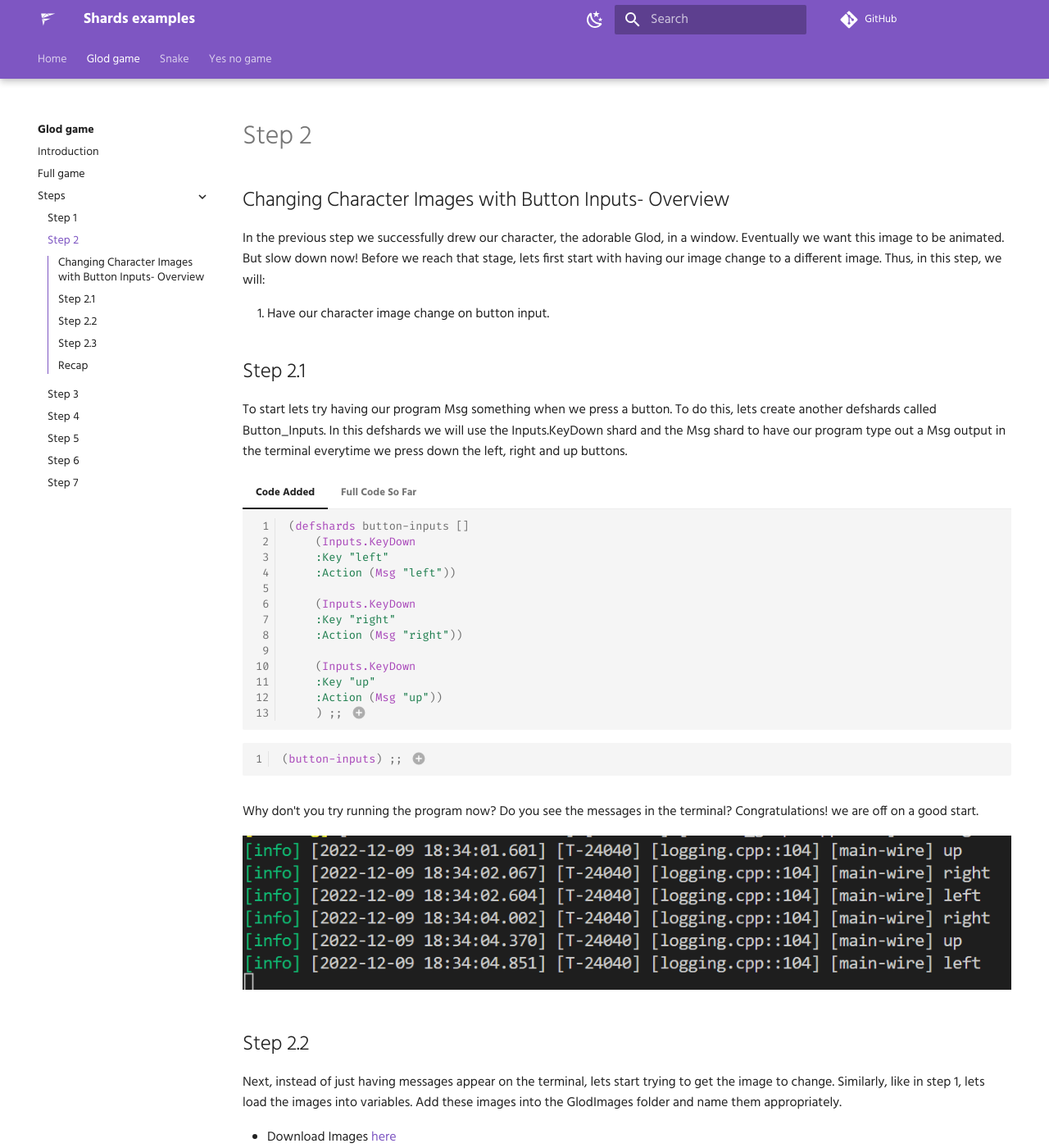
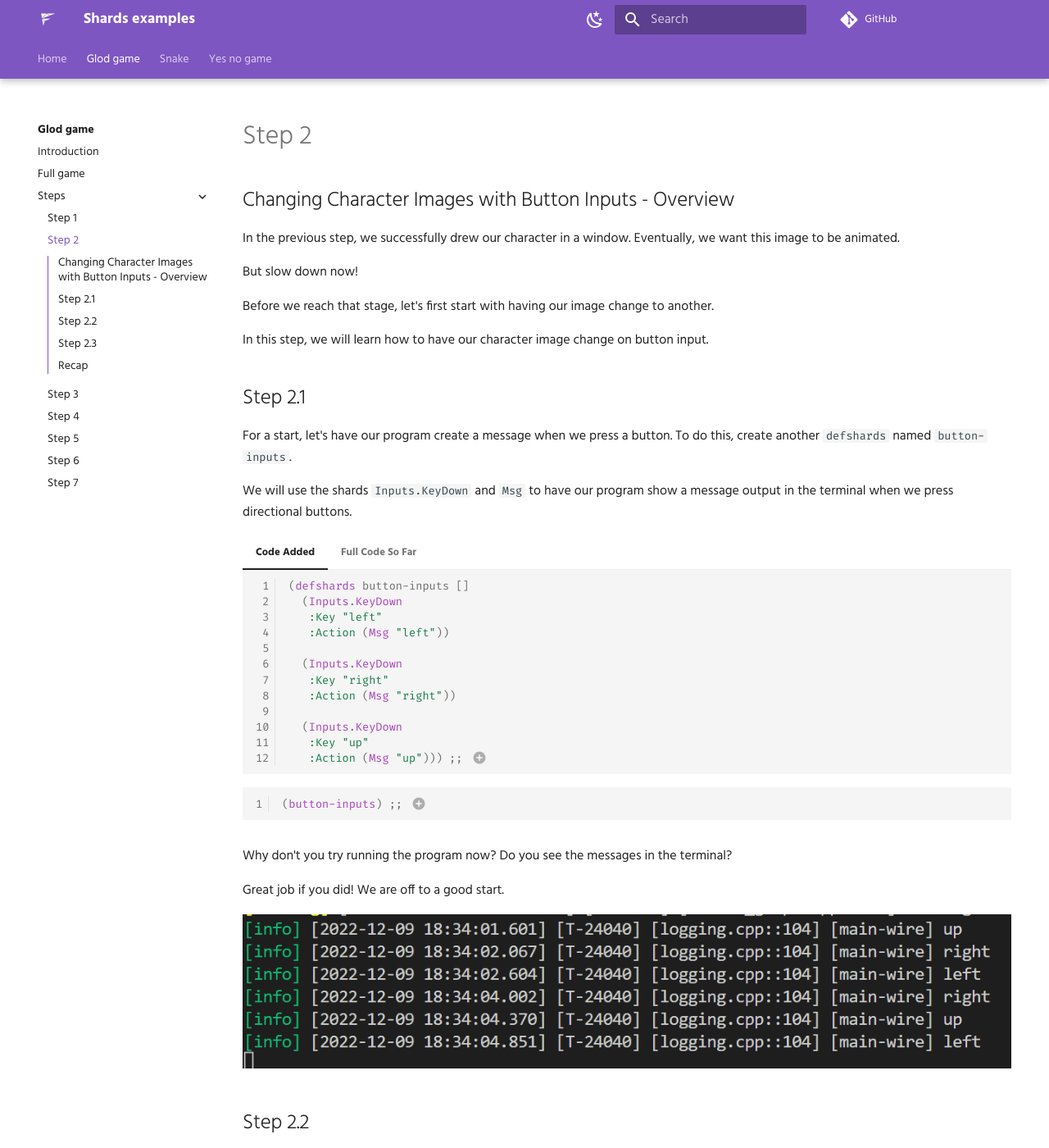
Before and after one commit to fragcolor-xyz/shards-examples, an MkDocs documentation site: the page built from tutorials/glod-game/steps/step-2.md, in a window 1280 px wide and 1400 px high. Shown: the whole window at 82% size. Built offline with MkDocs 1.6.1 and Material for MkDocs 9.7.7, drawn with Linux system fonts in a browser that asks for light colours; comment, search, counter and statistics services are not loaded; some of the changed text lies outside the part shown.

Commit message:
Reformatted text, fixed spelling mistakes, grammatical errors and inconsistent naming of variables.

````diff
--- a/tutorials/glod-game/steps/step-2.md
+++ b/tutorials/glod-game/steps/step-2.md
@@ -1,105 +1,112 @@
 # Step 2
 
-## Changing Character Images with Button Inputs- Overview
+## Changing Character Images with Button Inputs - Overview
 
-In the previous step we successfully drew our character, the adorable Glod, in a window. Eventually we want this image to be animated. But slow down now! Before we reach that stage, lets first start with having our image change to a different image. Thus, in this step, we will:
+In the previous step, we successfully drew our character in a window. Eventually, we want this image to be animated.
 
-1. Have our character image change on button input.
+But slow down now!
+
+Before we reach that stage, let's first start with having our image change to another.
+
+In this step, we will learn how to have our character image change on button input.
 
 ## Step 2.1
 
-To start lets try having our program Msg something when we press a button. To do this, lets create another defshards called Button_Inputs. In this defshards we will use the Inputs.KeyDown shard and the Msg shard to have our program type out a Msg output in the terminal everytime we press down the left, right and up buttons.
+For a start, let's have our program create a message when we press a button. To do this, create another `defshards` named `button-inputs`.
+
+We will use the shards `Inputs.KeyDown` and `Msg` to have our program show a message output in the terminal when we press directional buttons.
 
 === "Code Added"
 
     ```{.clojure .annotate linenums="1"}
     (defshards button-inputs []
-        (Inputs.KeyDown
-        :Key "left"
-        :Action (Msg "left"))
+      (Inputs.KeyDown
+       :Key "left"
+       :Action (Msg "left"))
 
-        (Inputs.KeyDown
-        :Key "right"
-        :Action (Msg "right"))
+      (Inputs.KeyDown
+       :Key "right"
+       :Action (Msg "right"))
 
-        (Inputs.KeyDown
-        :Key "up"
-        :Action (Msg "up"))
-        ) ;; (1)
-
+      (Inputs.KeyDown
+       :Key "up"
+       :Action (Msg "up"))) ;; (1)
     ```
 
-    1. Code above is added from line 8-19.
+    1. The code above is added to lines 8 - 19.
 
     ```{.clojure .annotate linenums="1"}
     (button-inputs) ;; (1)
     ```
 
-    1.  added in line 44
+    1.  Added to line 44.
 
 === "Full Code So Far"
 
     ```{.clojure .annotate linenums="1"}
     (defshards LoadTexture [name]
-        (LoadImage name)
-        (GFX.Texture))
+      (LoadImage name)
+      (GFX.Texture))
 
     (defshards initialize-character []
-    (LoadTexture "GlodImages/Character1.png") = .character-image)
+      (LoadTexture "GlodImages/Character1.png") = .character-image)
 
     (defshards button-inputs []
-    (Inputs.KeyDown
-    :Key "left"
-    :Action (Msg "left"))
+      (Inputs.KeyDown
+       :Key "left"
+       :Action (Msg "left"))
 
-    (Inputs.KeyDown
-    :Key "right"
-    :Action (Msg "right"))
+      (Inputs.KeyDown
+       :Key "right"
+       :Action (Msg "right"))
 
-    (Inputs.KeyDown
-    :Key "up"
-    :Action (Msg "up")))
+      (Inputs.KeyDown
+       :Key "up"
+       :Action (Msg "up")))
 
     (defloop main-wire
-    (Setup
-    (innitialize-character))
+      (Setup
+       (initialize-character))
 
-    (GFX.MainWindow
-    :Title "MainWindow" :Width 1920 :Height 1080
-    :Contents
-    (-> (Setup
-            (GFX.DrawQueue) >= .ui-draw-queue
-            (GFX.UIPass .ui-draw-queue) >> .render-steps)
+      (GFX.MainWindow
+       :Title "MainWindow" :Width 1920 :Height 1080
+       :Contents
+       (->
+        (Setup
+         (GFX.DrawQueue) >= .ui-draw-queue
+         (GFX.UIPass .ui-draw-queue) >> .render-steps)
         .ui-draw-queue (GFX.ClearQueue)
 
         (UI
-            .ui-draw-queue
-            (->
-            (UI.Area :Position (float2 0 0)
-                    :Anchor Anchor.Center
-                    :Contents
-                    (->
-                    LoadTexture .character-image (UI.Image :Scale (float2 0.2))))))
+         .ui-draw-queue
+         (->
+          (UI.Area
+           :Position (float2 0 0)
+           :Anchor Anchor.Center
+           :Contents
+           (->
+            LoadTexture .character-image (UI.Image :Scale (float2 0.2))))))
 
         (GFX.Render :Steps .render-steps)
 
         (button-inputs))))
-
 
     (defmesh main)
     (schedule main main-wire)
     (run main (/ 1.0 60))
     ```
 
-Why don't you try running the program now? Do you see the messages in the terminal? Congratulations! we are off on a good start.
+Why don't you try running the program now? Do you see the messages in the terminal?
+
+Great job if you did! We are off to a good start.
 
 ![Step 2.1 Output](assets/step2_1_Image.png)
 
 ## Step 2.2
 
-Next, instead of just having messages appear on the terminal, lets start trying to get the image to change.  Similarly, like in step 1, lets load the images into variables. Add these images into the GlodImages folder and name them appropriately.
+Next, instead of just having messages appear on the terminal, let's start trying to get the image to change. Similar to step 1, we first load the images into variables. Add these images into the GlodImages folder and name them appropriately.
 
-- Download Images [here](https://drive.google.com/drive/folders/12V1FABgxg_pTT4-JOf0619VJvblVOA-l?usp=share_link)
+- Download the Images [here](https://drive.google.com/drive/folders/12V1FABgxg_pTT4-JOf0619VJvblVOA-l?usp=share_link).
 
 === "Code Added"
 
@@ -111,66 +118,65 @@
         (LoadTexture "GlodImages/Character1_Jumping.png") = .character-jumping) ;; (1)
     ```
 
-    1. **.Character_Left**, **.Character_Right** & **.Character_Jumping** added to lines 5-9
+    1. `.character-left`, `.character-right`, and `.character-jumping` are added to lines 5 - 9.
 
 === "Full Code So Far"
 
     ```{.clojure .annotate linenums="1"}
-        (defshards LoadTexture [name]
-        (LoadImage name)
-        (GFX.Texture))
+    (defshards load-texture [name]
+      (LoadImage name)
+      (GFX.Texture))
 
-        (defshards innitialize-character []
-        (LoadTexture "GlodImages/Character1.png") = .character-image
-        (LoadTexture "GlodImages/Character1_Left.png") = .character-left
-        (LoadTexture "GlodImages/Character1_Right.png") = .character-right
-        (LoadTexture "GlodImages/Character1_Jumping.png") = .character-jumping)
+    (defshards initialize-character []
+      (LoadTexture "GlodImages/Character1.png") = .character-image
+      (LoadTexture "GlodImages/Character1_Left.png") = .character-left
+      (LoadTexture "GlodImages/Character1_Right.png") = .character-right
+      (LoadTexture "GlodImages/Character1_Jumping.png") = .character-jumping)
 
-        (defshards button-inputs []
-        (Inputs.KeyDown
-        :Key "left"
-        :Action (Msg "left"))
+    (defshards button-inputs []
+      (Inputs.KeyDown
+       :Key "left"
+       :Action (Msg "left"))
 
-        (Inputs.KeyDown
-        :Key "right"
-        :Action (Msg "right"))
+      (Inputs.KeyDown
+       :Key "right"
+       :Action (Msg "right"))
 
-        (Inputs.KeyDown
-        :Key "up"
-        :Action (Msg "up")))
+      (Inputs.KeyDown
+       :Key "up"
+       :Action (Msg "up")))
 
-        (defloop main-wire
+    (defloop main-wire
+      (Setup
+       (initialize-character))
+
+      (GFX.MainWindow
+       :Title "MainWindow" :Width 1920 :Height 1080
+       :Contents
+       (->
         (Setup
-        (innitialize-character))
+         (GFX.DrawQueue) >= .ui-draw-queue
+         (GFX.UIPass .ui-draw-queue) >> .render-steps)
+        .ui-draw-queue (GFX.ClearQueue)
 
-        (GFX.MainWindow
-        :Title "MainWindow" :Width 1920 :Height 1080
-        :Contents
-        (-> (Setup
-                (GFX.DrawQueue) >= .ui-draw-queue
-                (GFX.UIPass .ui-draw-queue) >> .render-steps)
-            .ui-draw-queue (GFX.ClearQueue)
+        (UI
+         .ui-draw-queue
+         (->
+          (UI.Area
+           :Position (float2 0 0)
+           :Anchor Anchor.Center
+           :Contents
+           (->
+            .character-image (UI.Image :Scale (float2 0.2))))))
 
-            (UI
-                .ui-draw-queue
-                (->
-                (UI.Area :Position (float2 0 0)
-                        :Anchor Anchor.Center
-                        :Contents
-                        (->
-                        .character-image (UI.Image :Scale (float2 0.2))))))
+        (GFX.Render :Steps .render-steps))))
 
-            (GFX.Render :Steps .render-steps)
-
-            (button-inputs))))
-
-
-        (defmesh main)
-        (schedule main main-wire)
-        (run main (/ 1.0 60))
+    (defmesh main)
+    (schedule main main-wire)
+    (run main (/ 1.0 60))
     ```
 
-Now, lets draw the new images on screen. Let's put them all under the same UI.Area.
+Now, let's draw the new images onto the screen. Place them under the same `UI.Area`.
 
 === "Code Added"
 
@@ -178,95 +184,103 @@
     (defshards initialize-character []
         .character-left (UI.Image :Scale (float2 0.2))
         .character-right (UI.Image :Scale (float2 0.2))
-        .character-jumping (UI.Image :Scale (float2 0.2)) ;; (1)
+        .character-jumping (UI.Image :Scale (float2 0.2))) ;; (1)
     ```
 
-    1. **.character-left (UI.Image)**, **.character-right (UI.Image)**, **.character-jumping (UI.Image)** added to **UI.Area** contents on line 44, 45 , 46
+    1. `.character-left (UI.Image)`, `.character-right (UI.Image)`, `.character-jumping (UI.Image)` are added to `UI.Area`'s `Contents` at line 44, 45, and 46.
 
 === "Full Code So Far"
 
     ```{.clojure .annotate linenums="1"}
-        (defshards LoadTexture [name]
-        (LoadImage name)
-        (GFX.Texture))
+    (defshards load-texture [name]
+      (LoadImage name)
+      (GFX.Texture))
 
-        (defshards initialize-character []
-        (LoadTexture "GlodImages/Character1.png") = .character-image
-        (LoadTexture "GlodImages/Character1_Left.png") = .character-left
-        (LoadTexture "GlodImages/Character1_Right.png") = .character-right
-        (LoadTexture "GlodImages/Character1_Jumping.png") = .character-jumping)
+    (defshards initialize-character []
+      (LoadTexture "GlodImages/Character1.png") = .character-image
+      (LoadTexture "GlodImages/Character1_Left.png") = .character-left
+      (LoadTexture "GlodImages/Character1_Right.png") = .character-right
+      (LoadTexture "GlodImages/Character1_Jumping.png") = .character-jumping)
 
-        (defshards button-inputs []
-        (Inputs.KeyDown
-        :Key "left"
-        :Action (Msg "left"))
+    (defshards button-inputs []
+      (Inputs.KeyDown
+       :Key "left"
+       :Action (Msg "left"))
 
-        (Inputs.KeyDown
-        :Key "right"
-        :Action (Msg "right"))
+      (Inputs.KeyDown
+       :Key "right"
+       :Action (Msg "right"))
 
-        (Inputs.KeyDown
-        :Key "up"
-        :Action (Msg "up")))
+      (Inputs.KeyDown
+       :Key "up"
+       :Action (Msg "up")))
 
-        (defloop main-wire
+    (defloop main-wire
+      (Setup
+       (initialize-character))
+
+      (GFX.MainWindow
+       :Title "MainWindow" :Width 1920 :Height 1080
+       :Contents
+       (->
         (Setup
-        (initialize-character))
+         (GFX.DrawQueue) >= .ui-draw-queue
+         (GFX.UIPass .ui-draw-queue) >> .render-steps)
+        .ui-draw-queue (GFX.ClearQueue)
 
-        (GFX.MainWindow
-        :Title "MainWindow" :Width 1920 :Height 1080
-        :Contents
-        (-> (Setup
-                (GFX.DrawQueue) >= .ui-draw-queue
-                (GFX.UIPass .ui-draw-queue) >> .render-steps)
-            .ui-draw-queue (GFX.ClearQueue)
+        (UI
+         .ui-draw-queue
+         (->
+          (UI.Area
+           :Position (float2 0 0)
+           :Anchor Anchor.Center
+           :Contents
+           (->
+            .character-image (UI.Image :Scale (float2 0.2))
+            .character-left (UI.Image :Scale (float2 0.2))
+            .character-right (UI.Image :Scale (float2 0.2))
+            .character-jumping (UI.Image :Scale (float2 0.2))))))
 
-            (UI
-                .ui-draw-queue
-                (->
-                (UI.Area :Position (float2 0 0)
-                        :Anchor Anchor.Center
-                        :Contents
-                        (->
-                        .character-image (UI.Image :Scale (float2 0.2))
-                        .character-left (UI.Image :Scale (float2 0.2))
-                        .character-right (UI.Image :Scale (float2 0.2))
-                        .character-jumping (UI.Image :Scale (float2 0.2))))))
+        (GFX.Render :Steps .render-steps))))
 
-            (GFX.Render :Steps .render-steps)
+    (defmesh main)
+    (schedule main main-wire)
+    (run main (/ 1.0 60))
 
-            (button-inputs))))
-
-
-        (defmesh main)
-        (schedule main main-wire)
-        (run main (/ 1.0 60))
     ```
 
-Try running the programme. Don't panic! You are supposed to see 4 images stacked one on top  of the other.
-
+Try running the program. Don't panic! You are supposed to see four images stacked on top of each other.
 
 ![Step 2.2 Output](assets/step2_2_Image.png)
 
-The next step is to have the window draw only 1 image at a time.
+The next step is to have the window draw only one image at a time.
 
 ## Step 2.3
 
-To have only 1 image drawn at a time, we will create a `character-state` variable for our Glod and then draw only one image based on the character state using the `Match` shard.
+To have only one image drawn each time, we will:
+
+1. Create a `.character-state` variable for Glod.
+
+2. Draw only one image based on the character state using the `Match` shard.
 
 ??? "States"
-    Creating states is a way to have our levels, characters and stages hold different modes, forms and levels. For example a boss can have a normal mode and an enraged mode.  Thus, for this, we will create a `.normalMode` variable and a `.enragedMode` variable. When `.normalMode` is `true` and `.enragedMode` is `false`, the boss is in normal mode. Vice-versa, when `.enragedMode` is `true` and `.normalMode` is `false`, the boss will go into enraged mode. We will use the same logic to create states for our character and have the image shown on screen change, as its state is changed.
+    Creating states is a way to have our characters and stages hold different modes, forms and levels.
 
-First, create the `character-state` variable.
+    For example, a boss can have a normal mode and an enraged mode. We create the variables `.normal-mode` and `.enraged-mode`.
+
+    When `.normal-mode` is `true` and `.enraged-mode` is `false`, the boss is in normal mode. Vice-versa, when `.enraged-mode` is `true` and `.normal-mode` is `false`, the boss will go into enraged mode.
+
+    We will use the same logic to create states for our character and have the image shown on screen change when its state is changed.
+
+First, create the `.character-state` variable.
 
 === "Code Added"
 
     ```{.clojure .annotate linenums="1"}
     0 >= .character-state ;; (1)
-
     ```
 
-    1. Added under innitialize-character on line 11
+    1. Added under `initialize-character` at line 11.
 
     ```{.clojure .annotate linenums="1"}
     .character-state
@@ -278,176 +292,189 @@
 
     ```
 
-    1. Added to the UI.Area on line 45-50
+    1. Added to the `UI.Area` at line 45 - 50.
 
 === "Full Code So Far"
 
     ```{.clojure .annotate linenums="1"}
-    (defshards LoadTexture [name]
-    (LoadImage name)
-    (GFX.Texture))
+
+
+    (defshards load-texture [name]
+      (LoadImage name)
+      (GFX.Texture))
 
     (defshards initialize-character []
-    (LoadTexture "GlodImages/Character1.png") = .character-image
-    (LoadTexture "GlodImages/Character1_Left.png") = .character-left
-    (LoadTexture "GlodImages/Character1_Right.png") = .character-right
-    (LoadTexture "GlodImages/Character1_Jumping.png") = .character-jumping
+      (LoadTexture "GlodImages/Character1.png") = .character-image
+      (LoadTexture "GlodImages/Character1_Left.png") = .character-left
+      (LoadTexture "GlodImages/Character1_Right.png") = .character-right
+      (LoadTexture "GlodImages/Character1_Jumping.png") = .character-jumping
 
-    0 >= .character-state)
+      0 >= .character-state)
 
     (defshards button-inputs []
-    (Inputs.KeyDown
-    :Key "left"
-    :Action (Msg "left"))
+      (Inputs.KeyDown
+       :Key "left"
+       :Action (Msg "left"))
 
-    (Inputs.KeyDown
-    :Key "right"
-    :Action (Msg "right"))
+      (Inputs.KeyDown
+       :Key "right"
+       :Action (Msg "right"))
 
-    (Inputs.KeyDown
-    :Key "up"
-    :Action (Msg "up")))
+      (Inputs.KeyDown
+       :Key "up"
+       :Action (Msg "up")))
 
     (defloop main-wire
-    (Setup
-    (initialize-character))
+      (Setup
+       (initialize-character))
 
-    (GFX.MainWindow
-    :Title "MainWindow" :Width 1920 :Height 1080
-    :Contents
-    (-> (Setup
-            (GFX.DrawQueue) >= .ui-draw-queue
-            (GFX.UIPass .ui-draw-queue) >> .render-steps)
+      (GFX.MainWindow
+       :Title "MainWindow" :Width 1920 :Height 1080
+       :Contents
+       (->
+        (Setup
+         (GFX.DrawQueue) >= .ui-draw-queue
+         (GFX.UIPass .ui-draw-queue) >> .render-steps)
         .ui-draw-queue (GFX.ClearQueue)
 
         (UI
-            .ui-draw-queue
-            (->
-            (UI.Area :Position (float2 0 0)
-                    :Anchor Anchor.Center
-                    :Contents
-                    (->
-                    .character-state
-                    (Match [0 (-> .character-image (UI.Image :Scale (float2 0.2)))
-                            1 (-> .character-left (UI.Image :Scale (float2 0.2)))
-                            2 (-> .character-right (UI.Image :Scale (float2 0.2)))
-                            3 (-> .character-jumping (UI.Image :Scale (float2 0.2)))]
-                            :Passthrough false)))))
+         .ui-draw-queue
+         (->
+          (UI.Area
+           :Position (float2 0 0)
+           :Anchor Anchor.Center
+           :Contents
+           (->
+            .character-state
+            (Match [0 (-> .character-image (UI.Image :Scale (float2 0.2)))
+                    1 (-> .character-left (UI.Image :Scale (float2 0.2)))
+                    2 (-> .character-right (UI.Image :Scale (float2 0.2)))
+                    3 (-> .character-jumping (UI.Image :Scale (float2 0.2)))]
+                   :Passthrough false)))))
 
-        (GFX.Render :Steps .render-steps)
-
-        (button-inputs))))
-
-
-    (defmesh main)
-    (schedule main main-wire)
-    (run main (/ 1.0 60))
-
-    ```
-
-If you run the code now, you will see only 1 image this time, but the image does not change. This is because our `character-state` is at 0 and stays at 0. Therefore our Match shard only displays the image dedicated for when `character-state` is 0. To change the image, we must first change the `character-state` variable.
-
-=== "Code Added"
-
-    ```{.clojure .annotate linenums="1"}
-    (defshards button-inputs []
-    (Inputs.KeyDown
-    :Key "left"
-    :Action (->
-                (Msg "left")
-                1 > .character-state))
-
-    (Inputs.KeyDown
-    :Key "right"
-    :Action (->
-                (Msg "right")
-                2 > .character-state))
-
-    (Inputs.KeyDown
-    :Key "up"
-    :Action ( ->
-                (Msg "up")
-                3 > .character-state)))
-    ```
-
-    > The `button-input` shard was updated to also change the `character-state` on-top of printing messages in the terminal
-
-=== "Full Code So Far"
-
-    ```{.clojure .annotate linenums="1"}
-    (defshards LoadTexture [name]
-    (LoadImage name)
-    (GFX.Texture))
-
-    (defshards initialize-character []
-    (LoadTexture "GlodImages/Character1.png") = .character-image
-    (LoadTexture "GlodImages/Character1_Left.png") = .character-left
-    (LoadTexture "GlodImages/Character1_Right.png") = .character-right
-    (LoadTexture "GlodImages/Character1_Jumping.png") = .character-jumping
-
-    0 >= .character-state)
-
-    (defshards button-inputs []
-    (Inputs.KeyDown
-    :Key "left"
-    :Action (->
-                (Msg "left")
-                1 > .character-state))
-
-    (Inputs.KeyDown
-    :Key "right"
-    :Action (->
-                (Msg "right")
-                2 > .character-state))
-
-    (Inputs.KeyDown
-    :Key "up"
-    :Action (->
-                (Msg "up")
-                3 > .character-state)))
-
-    (defloop main-wire
-    (Setup
-    (initialize-character))
-
-    (GFX.MainWindow
-    :Title "MainWindow" :Width 1920 :Height 1080
-    :Contents
-    (-> (Setup
-            (GFX.DrawQueue) >= .ui-draw-queue
-            (GFX.UIPass .ui-draw-queue) >> .render-steps)
-        .ui-draw-queue (GFX.ClearQueue)
-
-        (UI
-            .ui-draw-queue
-            (->
-            (UI.Area :Position (float2 0 0)
-                    :Anchor Anchor.Center
-                    :Contents
-                    (->
-                    .character-state
-                    (Match [0 (-> .character-image (UI.Image :Scale (float2 0.2)))
-                            1 (-> .character-left (UI.Image :Scale (float2 0.2)))
-                            2 (-> .character-right (UI.Image :Scale (float2 0.2)))
-                            3 (-> .character-jumping (UI.Image :Scale (float2 0.2)))]
-                            :Passthrough false)))))
-
-        (GFX.Render :Steps .render-steps)
-
-        (button-inputs))))
-
+        (GFX.Render :Steps .render-steps))))
 
     (defmesh main)
     (schedule main main-wire)
     (run main (/ 1.0 60))
     ```
 
-Now if you run the code and press the up,left and right buttons, you will see Glod's  image change! Congratulations.
+If you run the code now, you will see only one image this time.
+
+However, the image does not change.
+
+This is because our `.character-state` has a value of 0 and stays at 0. Our `Match` shard will only return the image that is shown when `.character-state` is 0.
+
+To change the image, we must first change the value of the `.character-state` variable.
+
+Update the `button-inputs` shard to let it modify the value of `.character-state`.
+
+=== "Code Added"
+
+    ```{.clojure .annotate linenums="1"}
+    (defshards button-inputs []
+      (Inputs.KeyDown
+       :Key "left"
+       :Action
+       (->
+        (Msg "left")
+        1 > .character-state))
+
+      (Inputs.KeyDown
+       :Key "right"
+       :Action
+       (->
+        (Msg "right")
+        2 > .character-state))
+
+      (Inputs.KeyDown
+       :Key "up"
+       :Action
+       (->
+        (Msg "up")
+        3 > .character-state)))
+    ```
+
+=== "Full Code So Far"
+
+    ```{.clojure .annotate linenums="1"}
+
+
+
+    (defshards load-texture [name]
+      (LoadImage name)
+      (GFX.Texture))
+
+    (defshards initialize-character []
+      (LoadTexture "GlodImages/Character1.png") = .character-image
+      (LoadTexture "GlodImages/Character1_Left.png") = .character-left
+      (LoadTexture "GlodImages/Character1_Right.png") = .character-right
+      (LoadTexture "GlodImages/Character1_Jumping.png") = .character-jumping)
+
+    (defshards button-inputs []
+      (Inputs.KeyDown
+       :Key "left"
+       :Action
+       (->
+        (Msg "left")
+        1 > .character-state))
+
+      (Inputs.KeyDown
+       :Key "right"
+       :Action
+       (->
+        (Msg "right")
+        2 > .character-state))
+
+      (Inputs.KeyDown
+       :Key "up"
+       :Action
+       (->
+        (Msg "up")
+        3 > .character-state)))
+
+    (defloop main-wire
+      (Setup
+       (initialize-character))
+
+      (GFX.MainWindow
+       :Title "MainWindow" :Width 1920 :Height 1080
+       :Contents
+       (->
+        (Setup
+         (GFX.DrawQueue) >= .ui-draw-queue
+         (GFX.UIPass .ui-draw-queue) >> .render-steps)
+        .ui-draw-queue (GFX.ClearQueue)
+
+        (UI
+         .ui-draw-queue
+         (->
+          (UI.Area
+           :Position (float2 0 0)
+           :Anchor Anchor.Center
+           :Contents
+           (->
+            .character-image (UI.Image :Scale (float2 0.2))))))
+
+        (GFX.Render :Steps .render-steps))))
+
+    (defmesh main)
+    (schedule main main-wire)
+    (run main (/ 1.0 60))
+    ```
+
+Now if you run the code and press the up, left and right directional buttons, you will see Glod's image change! Congratulations.
 
 ## Recap
 
-Try running the code. Walah! Now you have an image that changes based on the button pressed. The way we achieved this was by creating a character-state variable and by having a Match shard dictate which image is drawn in the window based on the character-state variable. In the next step we will breathe more life into adorable Glod by finally animating him!
+Try running the code. Walah! You now have an image that changes based on the button pressed.
+
+We achieved this by:
+
+1. Creating a `.character-state` variable.
+
+2. Using a `Match` shard to dictate which image is drawn in the window based on the value of `.character-state`.
+
+In the next step we will breathe more life into adorable Glod by animating him!
+
 Looking forward to seeing you in the next step!🙂
-
-<br>
-<br>
````
